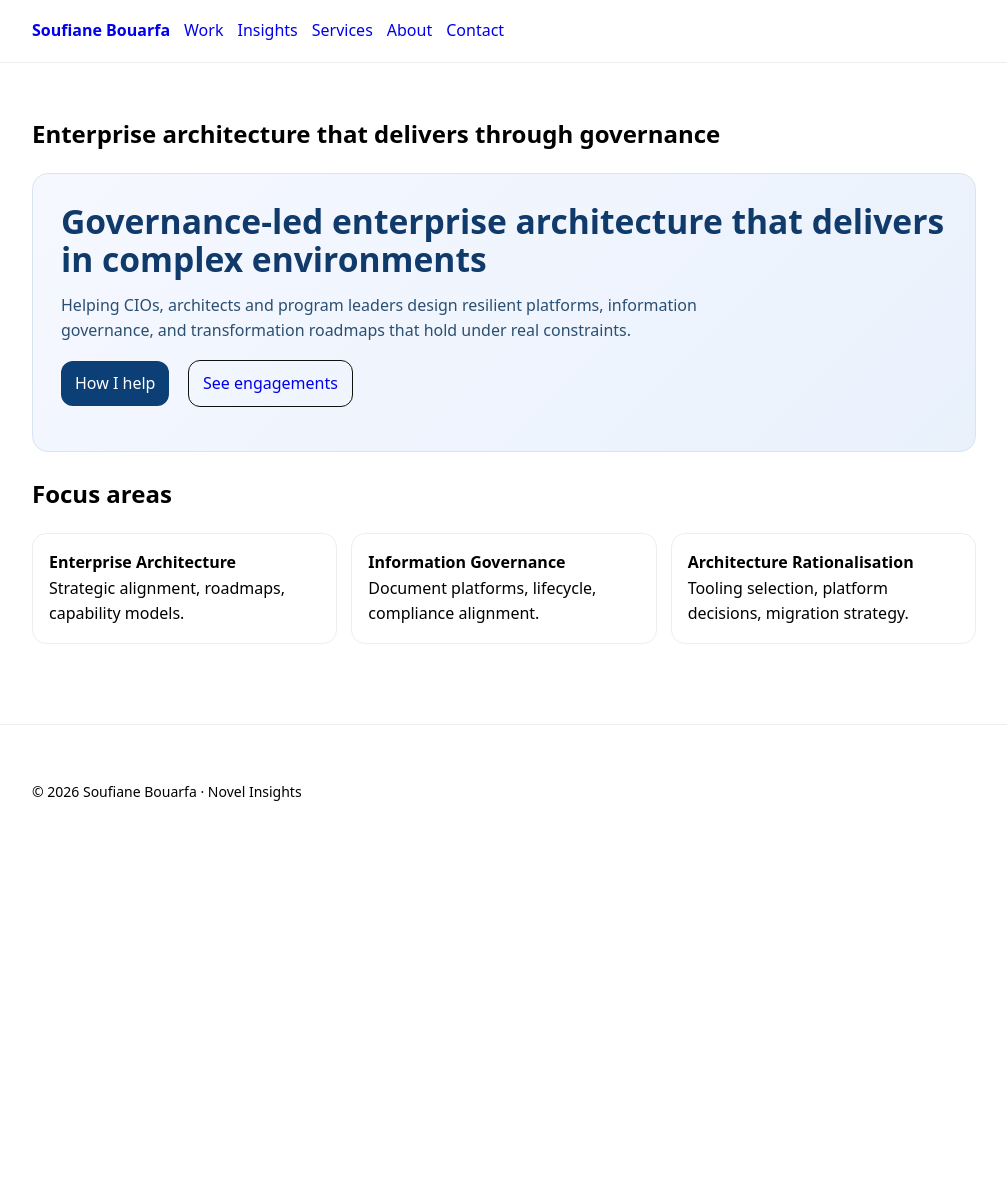
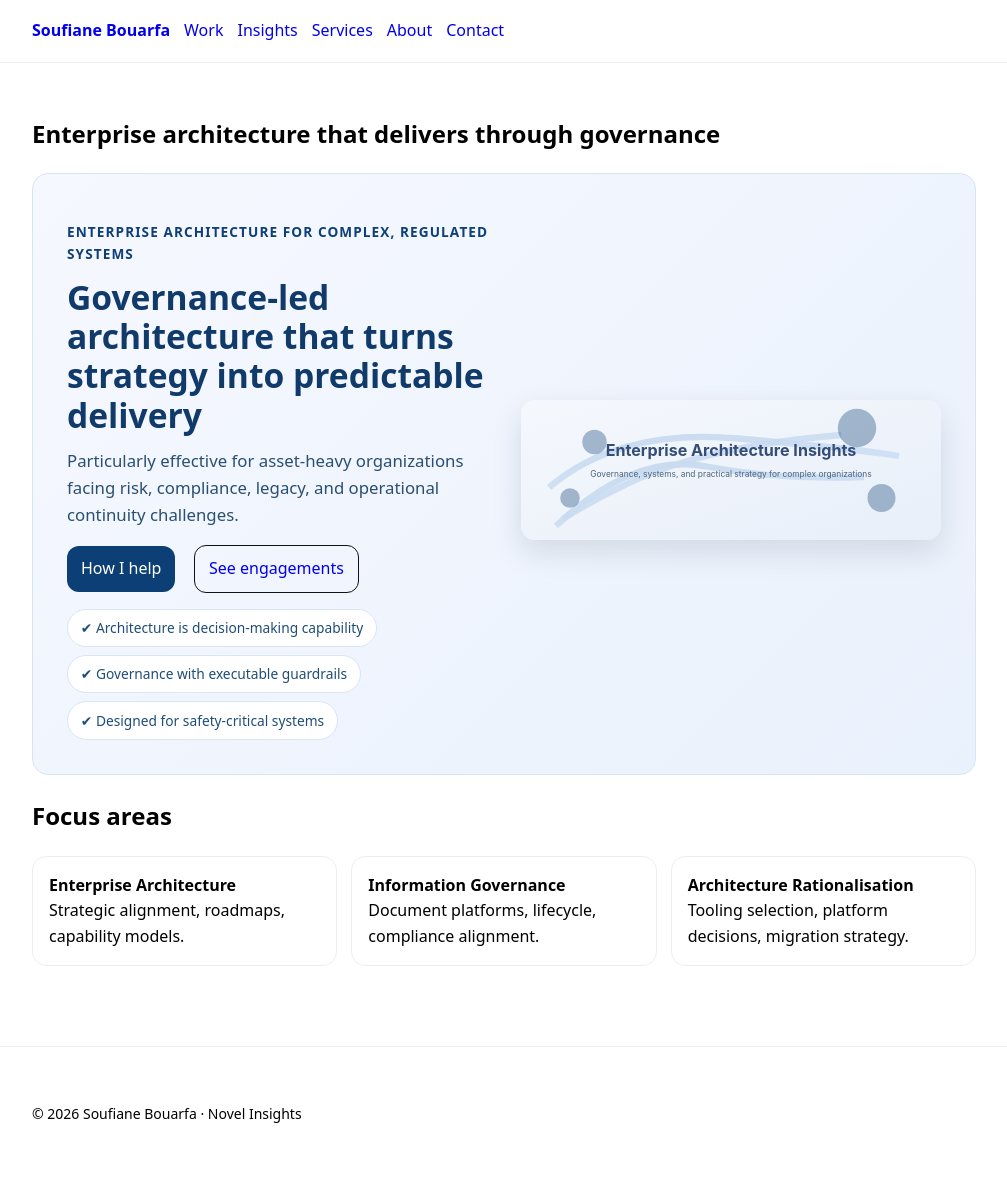
Before and after one commit to sbouarfa/soufianebouarfa.github.io, a Jekyll site: the page built from index.md, in a window 1280 px wide. Shown: the whole page, without its empty margins (136-1143 px from the left). Built offline with Jekyll 4.4.1, drawn with Linux system fonts in a browser that asks for light colours; before the commit the page ends 900 px from its top, so only the background shows below that.

Commit message:
Add wow hero layout and badge styling to homepage

```diff
--- a/assets/css/main.css
+++ b/assets/css/main.css
@@ -46,6 +46,66 @@ body {
   border-radius: 16px;
   padding: 28px;
   margin-bottom: 1.4rem;
+}
+
+.wow-hero {
+  display: grid;
+  grid-template-columns: 1fr minmax(280px, 420px);
+  gap: 20px;
+  align-items: center;
+  padding: 34px;
+}
+
+.wow-left .label {
+  color: #0e3f77;
+  text-transform: uppercase;
+  letter-spacing: 0.08em;
+  font-weight: 700;
+  margin-bottom: 0.8rem;
+  font-size: 0.85rem;
+}
+
+.wow-left h1 {
+  margin-top: 0;
+  font-size: 2.3rem;
+  line-height: 1.17;
+  color: #0c2d57;
+}
+
+.wow-left p {
+  color: #32475d;
+  font-size: 1.05rem;
+  margin: 0.9rem 0 1.3rem;
+  max-width: 68ch;
+}
+
+.hero-actions .btn { margin-right: 0.8rem; }
+
+.hero-badges {
+  display: flex;
+  flex-wrap: wrap;
+  gap: 8px;
+  margin-top: 1rem;
+}
+
+.hero-badges span {
+  background: #ffffff;
+  border: 1px solid #d9e6f3;
+  border-radius: 999px;
+  color: #1f4d76;
+  padding: 0.45rem 0.8rem;
+  font-size: 0.86rem;
+}
+
+.wow-right img {
+  width: 100%;
+  border-radius: 14px;
+  box-shadow: 0 12px 30px rgba(15, 29, 53, 0.12);
+}
+
+@media (max-width: 900px) {
+  .wow-hero { grid-template-columns: 1fr; }
+  .wow-right img { margin-top: 1rem; }
 }
 
 .home-hero h1 {
--- a/index.md
+++ b/index.md
@@ -4,14 +4,26 @@ title: "Enterprise architecture that delivers through governance"
 summary: "Governance-led enterprise and solution architecture for regulated organizations."
 ---
 
-<section class="hero home-hero">
-  <h1>Governance-led enterprise architecture that delivers in complex environments</h1>
-  <p>Helping CIOs, architects and program leaders design resilient platforms, information governance, and transformation roadmaps that hold under real constraints.</p>
+<section class="hero home-hero wow-hero">
+  <div class="wow-left">
+    <p class="label">Enterprise architecture for complex, regulated systems</p>
+    <h1>Governance-led architecture that turns strategy into predictable delivery</h1>
+    <p>Particularly effective for asset-heavy organizations facing risk, compliance, legacy, and operational continuity challenges.</p>
 
-  <p class="hero-actions">
-    <a class="btn btn-primary" href="/services/">How I help</a>
-    <a class="btn" href="/work/">See engagements</a>
-  </p>
+    <div class="hero-actions">
+      <a class="btn btn-primary" href="/services/">How I help</a>
+      <a class="btn" href="/work/">See engagements</a>
+    </div>
+
+    <div class="hero-badges">
+      <span>✔ Architecture is decision-making capability</span>
+      <span>✔ Governance with executable guardrails</span>
+      <span>✔ Designed for safety-critical systems</span>
+    </div>
+  </div>
+  <div class="wow-right">
+    <img src="/assets/images/insights-hero.svg" alt="Architectural systems visualization" />
+  </div>
 </section>
 
 ## Focus areas
```
